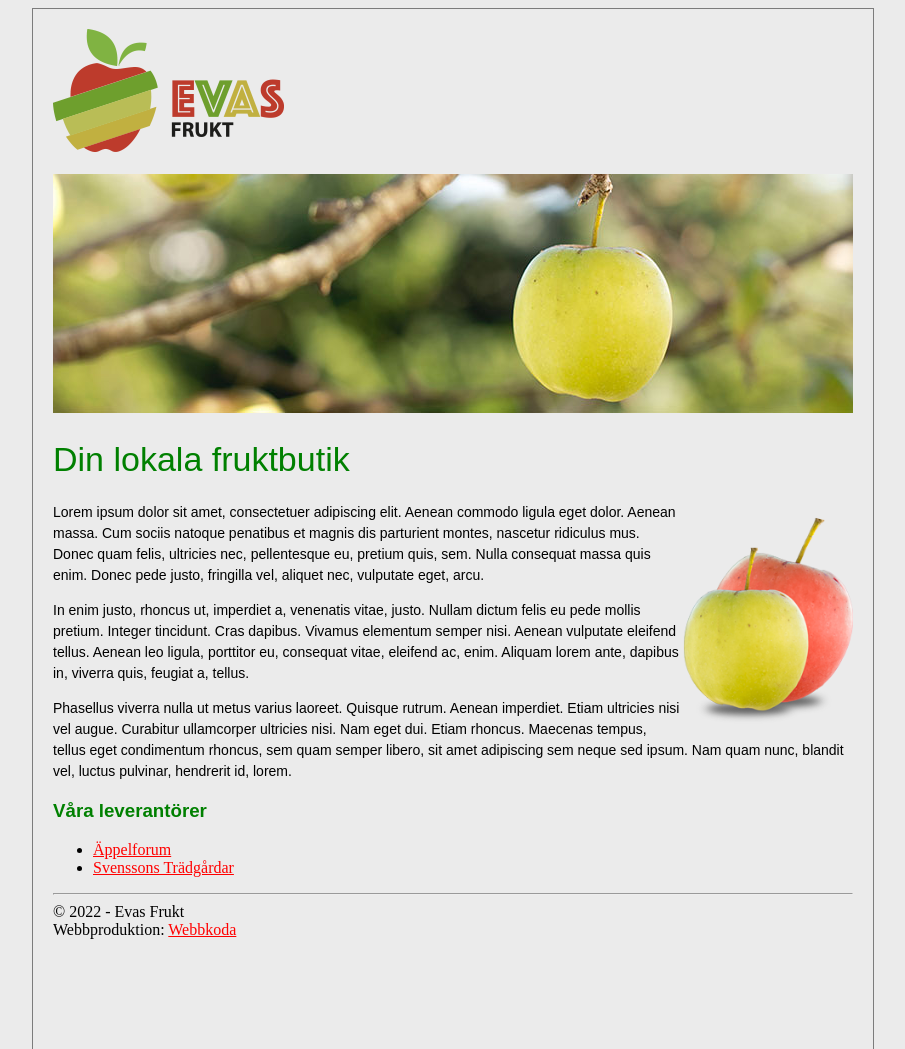
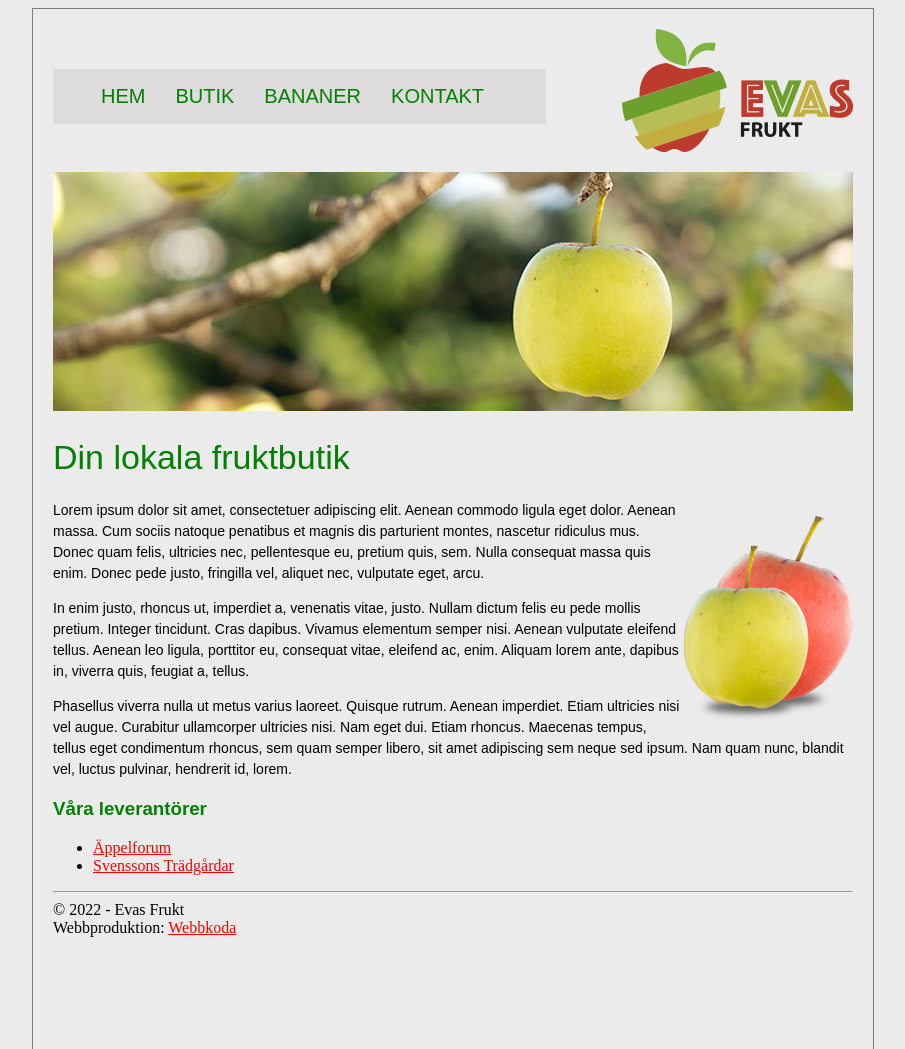
Before and after one commit to tbg-webutveckling1-TE21/Ebba, a plain HTML site: page projekt/projekt 3 - evas frukt - kopia/evas frukt hemsida/index.html in a window 1280 px wide. Shown: the top 1049 px of the page, without its empty margins (187-1092 px from the left). Drawn offline with Linux system fonts and the light colour scheme.

Commit message:
Meny på fruktsidan

```diff
--- a/projekt/projekt 3 - evas frukt - kopia/evas frukt hemsida/css/main.css
+++ b/projekt/projekt 3 - evas frukt - kopia/evas frukt hemsida/css/main.css
@@ -1,3 +1,5 @@
+@import url('https://fonts.googleapis.com/css2?family=Open+Sans:wght@300;400&family=Oswald&display=swap');
+
 body {
     background: #ebebeb;
     width: 800px;
@@ -42,3 +44,43 @@ img.floatbild {
     float:right;
     width: 170px;
 }
+nav.meny {
+    width: 493px;
+    height: 55px;
+    float: left;
+    padding-bottom: 0px;
+    background-color:rgb(221, 219, 219);
+    margin-top: 40px;
+}
+nav ul {
+    list-style-type: none;
+    padding:0px;
+    text-align:left;
+    margin-left: 30px;
+}
+
+nav li {
+    display: inline;
+    margin-left: 10px;
+}
+
+nav a {
+    font-family: Arial;
+    text-decoration: none;
+    color:green;
+    font-size: 20px;
+    text-transform: uppercase;
+    background-color: rgb(221, 219, 219);
+    padding: 8px;
+    border-radius: 0px;
+}
+
+nav a:hover {
+    color: rgb(255, 255, 255);
+    background: rgb(143, 203, 102);
+}
+
+img.logo {
+    float: right;
+    margin-bottom: 20px;
+}
--- a/projekt/projekt 3 - evas frukt - kopia/evas frukt hemsida/index.html
+++ b/projekt/projekt 3 - evas frukt - kopia/evas frukt hemsida/index.html
@@ -9,7 +9,15 @@ href="css/main.css"
                 type="text/css">
     </head>
     <body>
-        <img src="bilder/evas_logo.png">
+        <nav class="meny">
+            <ul>
+                <li><a href="#">Hem</a></li>
+                <li><a href="#">Butik</a></li>
+                <li><a href="#">Bananer</a></li>
+                <li><a href="#">Kontakt</a></li>
+            </ul>
+        </nav>
+        <img src="bilder/evas_logo.png" class="logo">
         <br><br>
         <img src="bilder/apple.jpg">
 
--- a/projekt/projekt 5 - hit och dit resor/hitochdit/css/main.css
+++ b/projekt/projekt 5 - hit och dit resor/hitochdit/css/main.css
@@ -114,9 +114,7 @@ footer {
 
 }
 
-nav {
 
-}
 
 nav ul {
     list-style-type: none;
```
